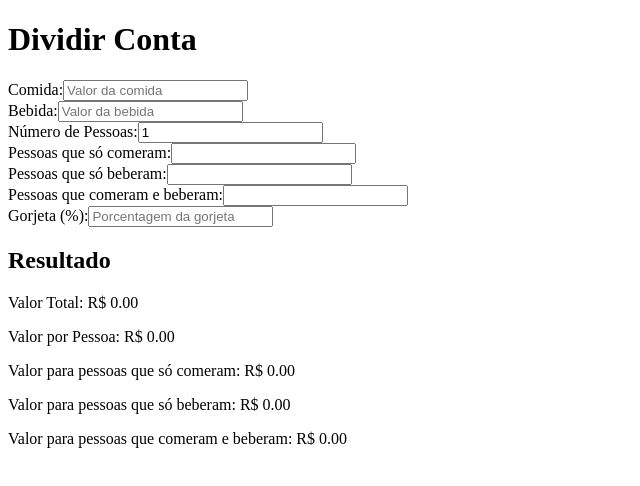
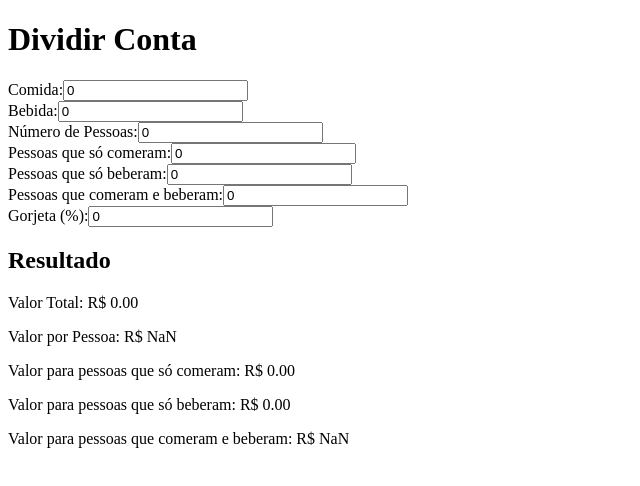
Before and after one commit to b0ssard/split-the-bill, a Next.js app: page / in a window 1280 px wide. Shown: the top 486 px of the page, without its empty margins (0-640 px from the left). Built offline with nearby package versions, Linux system fonts and the light colour scheme.

Commit message:
The logic is 100% fine!

```diff
--- a/src/pages/index.tsx
+++ b/src/pages/index.tsx
@@ -9,7 +9,7 @@ interface InputProps {
 const Input: React.FC<InputProps> = ({ value, onChange, placeholder }) => (
   <input
     type="number"
-    value={value === 0 ? "" : value}
+    value={value === null || value === undefined ? "" : value}
     onChange={onChange}
     placeholder={placeholder}
   />
@@ -18,7 +18,7 @@ const Input: React.FC<InputProps> = ({ value, onChange, placeholder }) => (
 const Home: React.FC = () => {
   const [foodBill, setFoodBill] = useState<number>(0);
   const [drinkBill, setDrinkBill] = useState<number>(0);
-  const [numberOfPeople, setNumberOfPeople] = useState<number>(1);
+  const [numberOfPeople, setNumberOfPeople] = useState<number>(0);
   const [foodOnlyPeople, setFoodOnlyPeople] = useState<number>(0);
   const [drinkOnlyPeople, setDrinkOnlyPeople] = useState<number>(0);
   const [foodAndDrinkPeople, setFoodAndDrinkPeople] = useState<number>(0);
@@ -35,15 +35,20 @@ const Home: React.FC = () => {
   const calculateTotalWithTip =
     foodBill + drinkBill + (foodBill + drinkBill) * (tipPercentage / 100);
 
-  const simplePerPersonAmount = calculateTotalWithTip / numberOfPeople;
+  const calculateSimplePerPersonAmount = () =>
+    calculateTotalWithTip / numberOfPeople;
 
   const foodOnlyTotal =
-    (foodBill + foodBill * (tipPercentage / 100)) /
-    (foodOnlyPeople + foodAndDrinkPeople);
+    foodOnlyPeople !== 0
+      ? (foodBill + foodBill * (tipPercentage / 100)) /
+        (foodOnlyPeople + foodAndDrinkPeople)
+      : 0;
 
   const drinkOnlyTotal =
-    (drinkBill + drinkBill * (tipPercentage / 100)) /
-    (drinkOnlyPeople + foodAndDrinkPeople);
+    drinkOnlyPeople !== 0
+      ? (drinkBill + drinkBill * (tipPercentage / 100)) /
+        (drinkOnlyPeople + foodAndDrinkPeople)
+      : 0;
 
   const calculateFoodAndDrinkTotal =
     (calculateTotalWithTip -
@@ -124,24 +129,13 @@ const Home: React.FC = () => {
         <h2>Resultado</h2>
         <p>Valor Total: R$ {calculateTotalWithTip.toFixed(2)}</p>
         <p>
-          Valor por Pessoa: R${" "}
-          {isNaN(simplePerPersonAmount)
-            ? "0.00"
-            : simplePerPersonAmount.toFixed(2)}
+          Valor por Pessoa: R$ {calculateSimplePerPersonAmount().toFixed(2)}
         </p>
-        <p>
-          Valor para pessoas que só comeram: R${" "}
-          {isNaN(foodOnlyTotal) ? "0.00" : foodOnlyTotal.toFixed(2)}
-        </p>
-        <p>
-          Valor para pessoas que só beberam: R${" "}
-          {isNaN(drinkOnlyTotal) ? "0.00" : drinkOnlyTotal.toFixed(2)}
-        </p>
+        <p>Valor para pessoas que só comeram: R$ {foodOnlyTotal.toFixed(2)}</p>
+        <p>Valor para pessoas que só beberam: R$ {drinkOnlyTotal.toFixed(2)}</p>
         <p>
           Valor para pessoas que comeram e beberam: R${" "}
-          {isNaN(calculateFoodAndDrinkTotal)
-            ? "0.00"
-            : calculateFoodAndDrinkTotal.toFixed(2)}
+          {calculateFoodAndDrinkTotal.toFixed(2)}
         </p>
       </div>
     </div>
```
